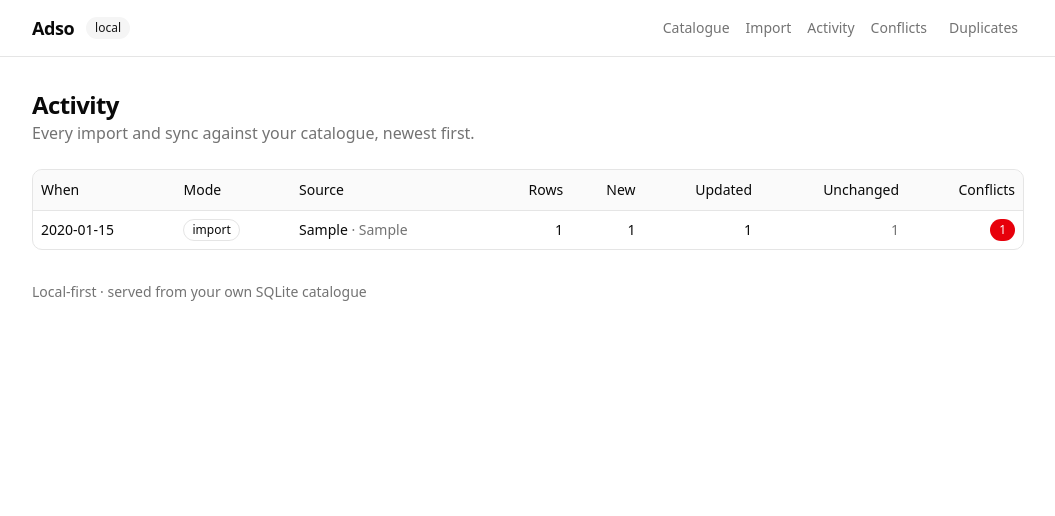
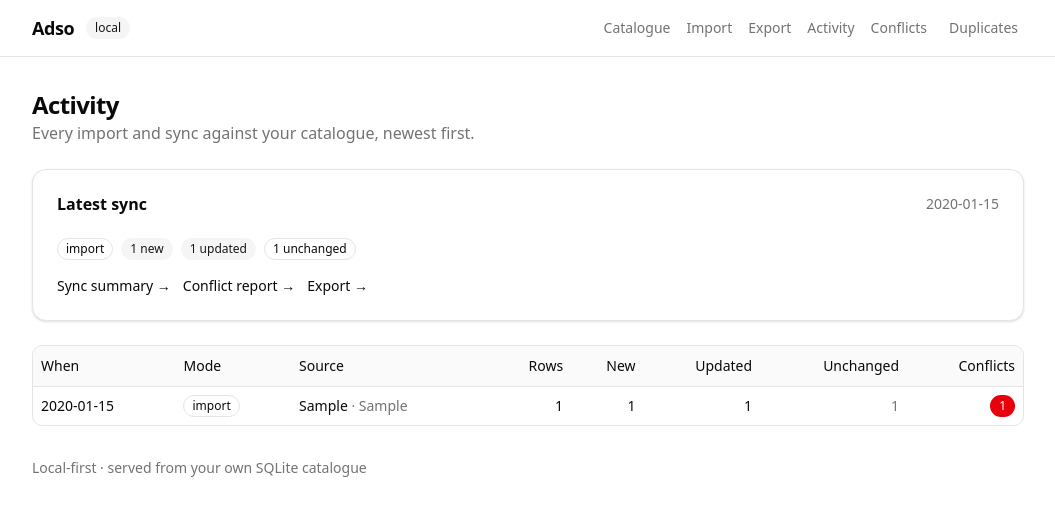
Before and after one commit to dmontaigne/adso, a FastAPI app: page /activity in a window 1280 px wide. Shown: the top 516 px of the page, without its empty margins (112-1167 px from the left). Run offline with FastAPI, Linux system fonts and the light colour scheme; tables that the repository leaves empty hold one stand-in row (values such as "Sample post").

Commit message:
DAV-103: web export, report, and sync-status surfaces
The web UI could browse, import, resolve conflicts, and view activity, but had
no way to export the library, view sync summaries / conflict reports, or see
sync health at a glance — all of which the CLI already does.

Add an Export page (CSV/JSON download + a Notion export with a dry-run preview
before the explicit write), report views at /reports/summary and
/reports/conflicts, and a latest-sync status card on the Activity page linking
to both. The web app now receives the resolved config so it knows the active
profile + Notion target; with no config the Notion affordance shows as not
configured and never attempts a write.

Exports gain in-memory serializers (catalogue_csv_string / catalogue_json_string)
reused by both the file exports and the streamed web downloads.

Co-Authored-By: Claude Opus 4.8 <noreply@anthropic.com>

```diff
--- a/src/adso/exports.py
+++ b/src/adso/exports.py
@@ -3,6 +3,7 @@
 from __future__ import annotations
 
 import csv
+import io
 import json
 from pathlib import Path
 
@@ -28,22 +29,35 @@ EXPORT_FIELDS = [
 ]
 
 
+def catalogue_json_string(conn) -> str:
+    """Serialize the whole catalogue to a JSON string (the portable export shape)."""
+    rows = [db.row_to_catalogue_dict(row) for row in db.iter_books(conn)]
+    return json.dumps(rows, indent=2, sort_keys=True)
+
+
+def catalogue_csv_string(conn) -> str:
+    """Serialize the whole catalogue to a CSV string (EXPORT_FIELDS columns)."""
+    buffer = io.StringIO()
+    writer = csv.DictWriter(buffer, fieldnames=EXPORT_FIELDS)
+    writer.writeheader()
+    for row in db.iter_books(conn):
+        data = db.row_to_catalogue_dict(row)
+        data["shelves"] = ", ".join(data["shelves"])
+        writer.writerow({field: data.get(field) for field in EXPORT_FIELDS})
+    return buffer.getvalue()
+
+
 def export_json(conn, output_path: str | Path) -> Path:
     path = Path(output_path)
     path.parent.mkdir(parents=True, exist_ok=True)
-    rows = [db.row_to_catalogue_dict(row) for row in db.iter_books(conn)]
-    path.write_text(json.dumps(rows, indent=2, sort_keys=True), encoding="utf-8")
+    path.write_text(catalogue_json_string(conn), encoding="utf-8")
     return path
 
 
 def export_csv(conn, output_path: str | Path) -> Path:
     path = Path(output_path)
     path.parent.mkdir(parents=True, exist_ok=True)
+    # newline="" so the csv module's line terminators aren't translated again.
     with path.open("w", newline="", encoding="utf-8") as handle:
-        writer = csv.DictWriter(handle, fieldnames=EXPORT_FIELDS)
-        writer.writeheader()
-        for row in db.iter_books(conn):
-            data = db.row_to_catalogue_dict(row)
-            data["shelves"] = ", ".join(data["shelves"])
-            writer.writerow({field: data.get(field) for field in EXPORT_FIELDS})
+        handle.write(catalogue_csv_string(conn))
     return path
--- a/src/adso/web/app.py
+++ b/src/adso/web/app.py
@@ -25,6 +25,8 @@ from .. import conflicts as conflicts_service
 from .. import covers as covers_service
 from .. import db
 from .. import dedupe as dedupe_service
+from .. import exports as exports_service
+from .. import reports as reports_service
 from .. import sync as sync_service
 from ..catalogue import (
     BookFilters,
@@ -34,6 +36,8 @@ from ..catalogue import (
     list_books,
     search_books,
 )
+from ..config import ResolvedConfig, mask_secret
+from ..notion import NotionConfigError, export_to_notion
 
 WEB_DIR = Path(__file__).resolve().parent
 TEMPLATES_DIR = WEB_DIR / "templates"
@@ -62,13 +66,29 @@ def _placeholder_svg(label: str) -> str:
     )
 
 
-def create_app(db_path: str | Path) -> FastAPI:
-    """Build a FastAPI app bound to the SQLite database at ``db_path``."""
+def create_app(db_path: str | Path, *, config: ResolvedConfig | None = None) -> FastAPI:
+    """Build a FastAPI app bound to the SQLite database at ``db_path``.
+
+    ``config`` carries the resolved profile + Notion target (from
+    :func:`adso.config.load`), so the export surface can show the active target
+    and drive a Notion export. When it is ``None`` the Notion affordance renders
+    as "not configured" and never attempts a network write.
+    """
 
     db_path = str(db_path)
     # Covers are stored beside the database; resolve relative cover_path values
     # against this root when serving them.
     cover_root = Path(db_path).resolve().parent
+
+    def _notion_target() -> dict[str, object]:
+        """How to describe the Notion export target on the export page."""
+        configured = bool(config and config.notion_api_key and config.notion_database_id)
+        return {
+            "configured": configured,
+            "profile": (config.profile if config else None) or "(none)",
+            "target": (config.notion_target if config else None) or "(unnamed)",
+            "database": mask_secret(config.notion_database_id) if config else "(unset)",
+        }
     app = FastAPI(
         title="Adso",
         description="Local-first book catalogue web UI.",
@@ -284,6 +304,7 @@ def create_app(db_path: str | Path) -> FastAPI:
             "activity.html",
             {
                 "runs": runs,
+                "latest": runs[0] if runs else None,
                 "pending_count": conflicts_service.pending_count(conn),
                 "duplicate_count": dedupe_service.pending_count(conn),
             },
@@ -422,6 +443,89 @@ def create_app(db_path: str | Path) -> FastAPI:
             {"duplicate_count": dedupe_service.pending_count(conn), **outcome},
         )
 
+    @app.get("/export", response_class=HTMLResponse)
+    def export_page(
+        request: Request,
+        conn: sqlite3.Connection = Depends(get_conn),
+    ) -> HTMLResponse:
+        return templates.TemplateResponse(
+            request,
+            "export.html",
+            {
+                "notion": _notion_target(),
+                "book_count": conn.execute("SELECT COUNT(*) FROM books").fetchone()[0],
+                "pending_count": conflicts_service.pending_count(conn),
+                "duplicate_count": dedupe_service.pending_count(conn),
+            },
+        )
+
+    @app.get("/export/catalogue.csv")
+    def export_catalogue_csv(conn: sqlite3.Connection = Depends(get_conn)) -> Response:
+        return Response(
+            content=exports_service.catalogue_csv_string(conn),
+            media_type="text/csv",
+            headers={"Content-Disposition": "attachment; filename=adso-catalogue.csv"},
+        )
+
+    @app.get("/export/catalogue.json")
+    def export_catalogue_json(conn: sqlite3.Connection = Depends(get_conn)) -> Response:
+        return Response(
+            content=exports_service.catalogue_json_string(conn),
+            media_type="application/json",
+            headers={"Content-Disposition": "attachment; filename=adso-catalogue.json"},
+        )
+
+    @app.post("/export/notion", response_class=HTMLResponse)
+    def export_notion(
+        request: Request,
+        conn: sqlite3.Connection = Depends(get_conn),
+        dry_run: bool = Form(False),
+    ) -> HTMLResponse:
+        # A real Notion export is a network write to the user's own database, so
+        # the UI offers a dry-run preview first; the actual write is explicit.
+        try:
+            result = export_to_notion(
+                conn,
+                api_key=config.notion_api_key if config else None,
+                database_id=config.notion_database_id if config else None,
+                dry_run=dry_run,
+            )
+        except NotionConfigError as exc:
+            return templates.TemplateResponse(
+                request, "_notion_result.html", {"error": str(exc)}
+            )
+        return templates.TemplateResponse(
+            request,
+            "_notion_result.html",
+            {"result": result, "dry_run": dry_run},
+        )
+
+    @app.get("/reports/summary", response_class=HTMLResponse)
+    def report_summary(
+        request: Request,
+        conn: sqlite3.Connection = Depends(get_conn),
+    ) -> HTMLResponse:
+        return _report_page(request, conn, "Sync summary", reports_service.latest_sync_summary_markdown(conn))
+
+    @app.get("/reports/conflicts", response_class=HTMLResponse)
+    def report_conflicts(
+        request: Request,
+        conn: sqlite3.Connection = Depends(get_conn),
+    ) -> HTMLResponse:
+        return _report_page(request, conn, "Conflict report", reports_service.latest_conflicts_markdown(conn))
+
+    def _report_page(request: Request, conn: sqlite3.Connection, title: str, body: str) -> HTMLResponse:
+        return templates.TemplateResponse(
+            request,
+            "report.html",
+            {
+                "report_title": title,
+                "report_body": body,
+                "pending_count": conflicts_service.pending_count(conn),
+                "duplicate_count": dedupe_service.pending_count(conn),
+            },
+        )
+
     @app.get("/api/conflicts")
     def api_conflicts(conn: sqlite3.Connection = Depends(get_conn)) -> dict:
         groups = conflicts_service.list_open_conflicts(conn)
--- a/src/adso/web/templates/activity.html
+++ b/src/adso/web/templates/activity.html
@@ -5,6 +5,30 @@
 <p class="mb-6 text-muted-foreground">
   Every import and sync against your catalogue, newest first.
 </p>
+
+{% if latest %}
+<div class="card mb-6">
+  <header class="flex flex-wrap items-center justify-between gap-2">
+    <h2>Latest sync</h2>
+    <span class="text-sm text-muted-foreground">{{ latest.imported_at }}</span>
+  </header>
+  <section class="pt-2">
+    <div class="flex flex-wrap gap-2">
+      {% if latest.mode == "sync" %}<span class="badge-secondary">sync</span>{% else %}<span class="badge-outline">import</span>{% endif %}
+      <span class="badge-secondary">{{ latest.created }} new</span>
+      <span class="badge-secondary">{{ latest.updated }} updated</span>
+      <span class="badge-outline">{{ latest.unchanged }} unchanged</span>
+      {% if pending_count %}<span class="badge-destructive">{{ pending_count }} pending conflict{{ "" if pending_count == 1 else "s" }}</span>{% endif %}
+    </div>
+    <div class="mt-4 flex flex-wrap gap-3 text-sm">
+      <a href="/reports/summary" class="hover:underline">Sync summary →</a>
+      <a href="/reports/conflicts" class="hover:underline">Conflict report →</a>
+      {% if pending_count %}<a href="/conflicts" class="font-medium hover:underline">Review conflicts →</a>{% endif %}
+      <a href="/export" class="hover:underline">Export →</a>
+    </div>
+  </section>
+</div>
+{% endif %}
 
 {% if runs %}
 <div class="overflow-x-auto rounded-lg border">
--- a/src/adso/web/templates/base.html
+++ b/src/adso/web/templates/base.html
@@ -14,6 +14,7 @@
       <nav class="ml-auto flex items-center gap-4 text-sm">
         <a href="/" class="text-muted-foreground hover:text-foreground">Catalogue</a>
         <a href="/import" class="text-muted-foreground hover:text-foreground">Import</a>
+        <a href="/export" class="text-muted-foreground hover:text-foreground">Export</a>
         <a href="/activity" class="text-muted-foreground hover:text-foreground">Activity</a>
         <a href="/conflicts" class="flex items-center gap-1.5 text-muted-foreground hover:text-foreground">
           Conflicts
```
Also changed, not shown: src/adso/cli.py (+10 -2 lines), src/adso/web/templates/_notion_result.html (added, +22 -0 lines), src/adso/web/templates/export.html (added, +62 -0 lines), src/adso/web/templates/report.html (added, +11 -0 lines), tests/test_adso_core.py (+18 -0 lines), tests/test_web_surfaces.py (added, +106 -0 lines), CHANGELOG.md, README.md.
